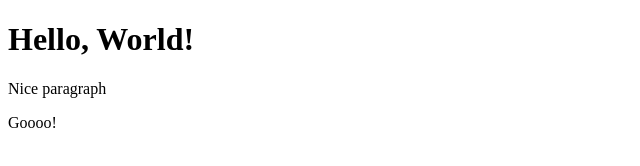
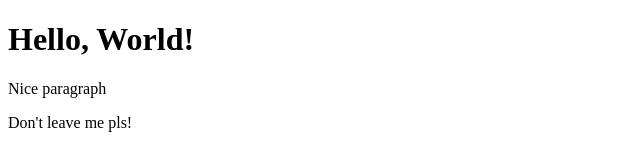
Before and after one commit to JoAllam/First-repo, a plain HTML site: page index.html in a window 1280 px wide. Shown: the full height of the page, 0-640 px from the left. Drawn offline with Linux system fonts and the light colour scheme.

Commit message:
change the paragraph on main branch

```diff
--- a/index.html
+++ b/index.html
@@ -8,6 +8,6 @@
 <body>
     <h1>Hello, World!</h1>
     <p>Nice paragraph</p>
-    <p>Goooo!</p>
+    <p>Don't leave me pls!</p>
 </body>
 </html>
```
